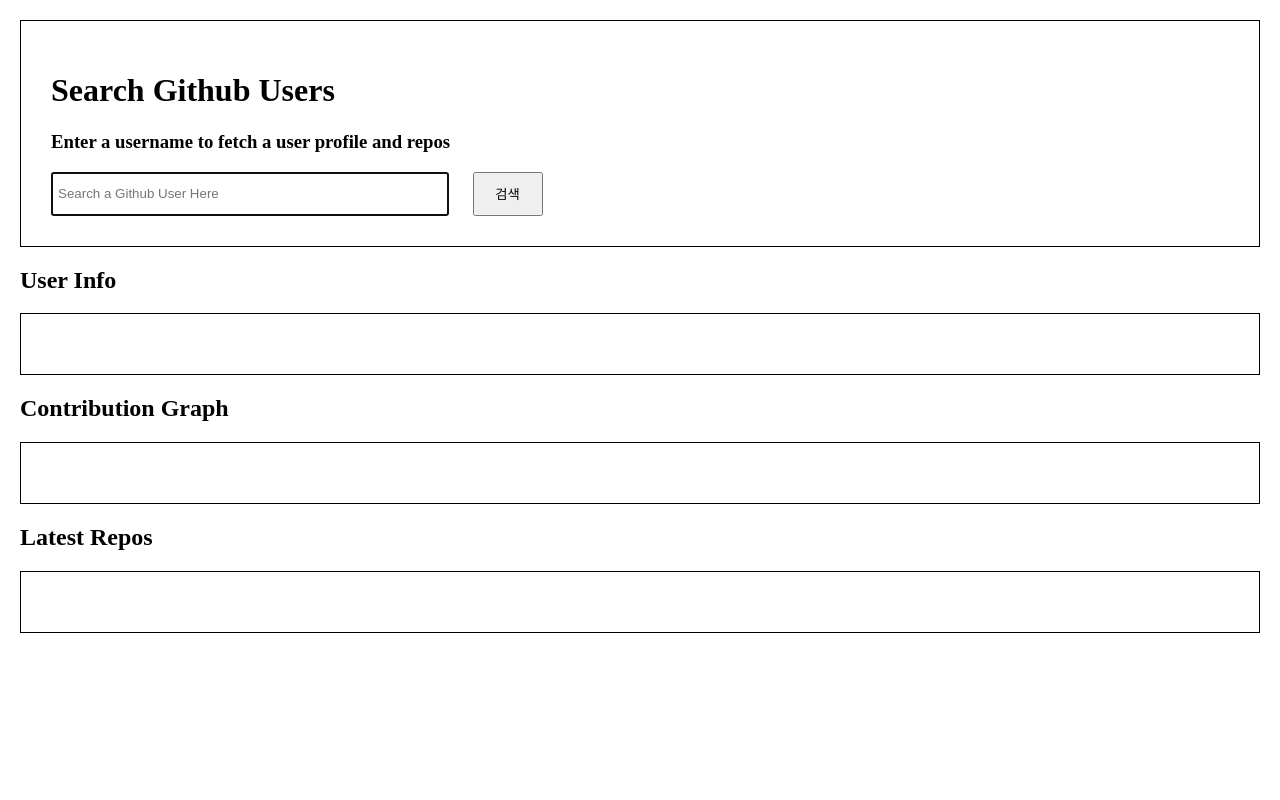
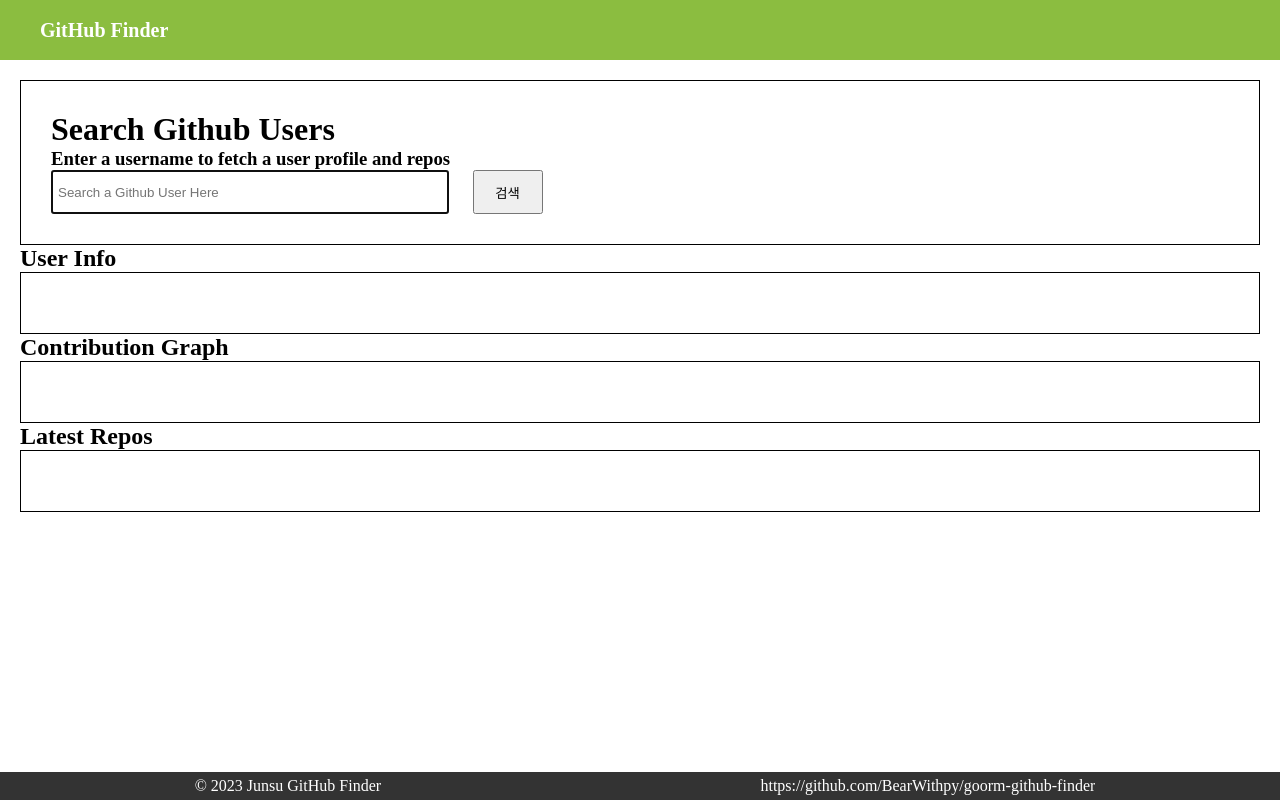
Before and after one commit to BearWithpy/goorm-github-finder, a plain HTML site: page index.html in a window 1280 px wide. Drawn offline with Linux system fonts and the light colour scheme.

Commit message:
[EDIT] Header, Footer

```diff
--- a/index.html
+++ b/index.html
@@ -8,6 +8,9 @@
         <link rel="stylesheet" href="styles/layout.css" />
     </head>
     <body>
+        <header id="header">
+            <div class="header_contents">GitHub Finder</div>
+        </header>
         <div class="loading-screen">
             <span class="loader"></span>
 
@@ -45,6 +48,10 @@
                 <div class="latest-repos-area"></div>
             </main>
         </div>
+        <footer>
+            <p>&copy; 2023 Junsu GitHub Finder</p>
+            <p>https://github.com/BearWithpy/goorm-github-finder</p>
+        </footer>
 
         <script type="module" src="js/script.js"></script>
     </body>
--- a/styles/layout.css
+++ b/styles/layout.css
@@ -1,15 +1,55 @@
+* {
+    margin: 0;
+    overflow-x: hidden;
+}
 body {
     margin: 0;
+    display: flex;
+    flex-direction: column;
+    min-height: 100vh;
+}
+
+#header {
+    display: flex;
+    justify-content: space-between;
+    align-items: center;
+    background-color: rgb(139, 189, 64);
+    color: white;
+    font-size: 20px;
+    font-weight: bold;
+    z-index: 1;
+
+    top: 0;
+    width: 100%;
+    height: 60px;
+    box-sizing: border-box;
+}
+
+.header_contents {
+    color: white;
+    padding-left: 40px;
+    font-size: 20px;
+    cursor: pointer;
+
+    transition: color 0.1s;
+}
+
+.header_contents:hover {
+    color: rgb(85, 119, 32);
 }
 
 .main-container {
     margin: 20px;
+    flex: 1;
+    display: flex;
+    flex-direction: column;
 }
 
 #search {
     width: 30vw;
     height: 30px;
     padding: 5px;
+    overflow-x: hidden;
 }
 #search-btn {
     width: 70px;
@@ -17,6 +57,9 @@ body {
 .search-area {
     border: 1px solid black;
     padding: 30px;
+
+    display: flex;
+    flex-direction: column;
 }
 .search-area .search-section {
     display: flex;
@@ -36,3 +79,15 @@ body {
     padding: 30px;
     display: flex;
 }
+
+footer {
+    display: flex;
+    justify-content: space-around;
+    background-color: #333;
+    color: #fff;
+    text-align: center;
+    padding: 5px;
+    /* position: fixed;
+    bottom: 0; */
+    width: 100%;
+}
```
